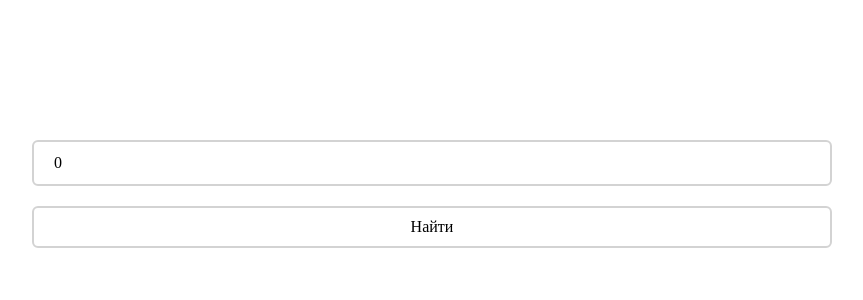
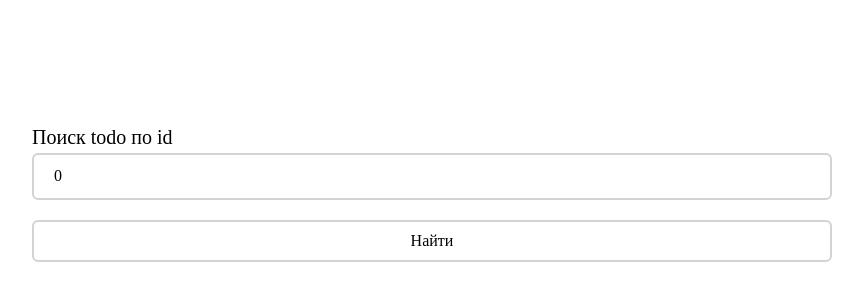
Before and after one commit to strwatcher/neurone-test, a React (Vite) app: page / in a window 1280 px wide. Shown: the part 206-506 px from the top of the page, without its empty margins (208-1071 px from the left). Built offline with nearby package versions, Linux system fonts and the light colour scheme.

Commit message:
add label to input

```diff
--- a/src/app/app.tsx
+++ b/src/app/app.tsx
@@ -1,4 +1,4 @@
-import { Main } from '@/pages/main/main'
+import { Main } from '@/pages/main'
 
 export const App = () => {
   return <Main />
--- a/src/entities/todo/todo.tsx
+++ b/src/entities/todo/todo.tsx
@@ -1,6 +1,6 @@
 import s from './s.module.scss'
+import { TodoProps } from './types'
 import { respClasses } from '@/shared/ui'
-import { TodoProps } from './types'
 import { joinClasses } from '@/shared/lib'
 
 export const Todo = (props: TodoProps) => {
--- a/src/pages/main/index.ts
+++ b/src/pages/main/index.ts
@@ -0,0 +1 @@
+export { Main } from './main'
--- a/src/pages/main/main.tsx
+++ b/src/pages/main/main.tsx
@@ -1,10 +1,10 @@
 import { Error } from '@/entities/error'
 import { Todo } from '@/entities/todo'
 import { Button } from '@/shared/ui'
-import { Input } from '@/shared/ui/input'
+import { Input } from '@/shared/ui'
 import { useAppDispatch, useAppSelector } from '@/store'
-import { setValue } from '@/store/form/model'
-import { fetchTodoById, toggleChecked } from '@/store/todo/model'
+import { setValue } from '@/store'
+import { fetchTodoById, toggleChecked } from '@/store'
 import s from './s.module.scss'
 
 export const Main = () => {
@@ -19,6 +19,8 @@ export const Main = () => {
   return (
     <section className={s.pageWrapper}>
       <Input
+        id={'todoIdInput'}
+        title={'Поиск todo по id'}
         value={value.toString()}
         onChange={(e) => dispatch(setValue(e.target.value))}
         disabled={status === 'loading'}
--- a/src/shared/ui/index.ts
+++ b/src/shared/ui/index.ts
@@ -1,3 +1,4 @@
 import resp from './styles/responsable.module.scss'
 export { Button } from './button'
+export { Input } from './input'
 export const respClasses = resp
--- a/src/shared/ui/input/input.tsx
+++ b/src/shared/ui/input/input.tsx
@@ -5,7 +5,12 @@ import { InputProps } from './types'
 
 export const Input = (props: InputProps) => {
   return (
+    <article className={s.inputWrapper}>
+      <label className={s.label} htmlFor={props.id}>
+        {props.title}
+      </label>
       <input
+        id={props.id}
         className={joinClasses(
           s.input,
           resp.responsableWidth,
@@ -16,5 +21,6 @@ export const Input = (props: InputProps) => {
         onChange={props.onChange}
         disabled={props.disabled}
       />
+    </article>
   )
 }
--- a/src/shared/ui/input/s.module.scss
+++ b/src/shared/ui/input/s.module.scss
@@ -1,3 +1,13 @@
+.inputWrapper {
+  display: flex;
+  flex-direction: column;
+  gap: 4px
+}
+
+.label {
+  font-size: 20px;
+}
+
 .input {
   padding: 12px 20px;
   border-radius: 6px;
--- a/src/shared/ui/input/types.ts
+++ b/src/shared/ui/input/types.ts
@@ -4,4 +4,6 @@ export type InputProps = {
   value: string
   onChange: ChangeEventHandler<HTMLInputElement>
   disabled: boolean
+  id: string
+  title: string
 }
--- a/src/store/index.ts
+++ b/src/store/index.ts
@@ -1,2 +1,6 @@
 export { store, type RootState, type AppDispatch } from './store'
 export { useAppDispatch, useAppSelector } from './hooks'
+
+export { toggleChecked, todoWillFetch, fetchTodoById } from './todo/model'
+
+export { setValue } from './form/model'
```
Lines whose indentation alone changed are shown as unchanged.
